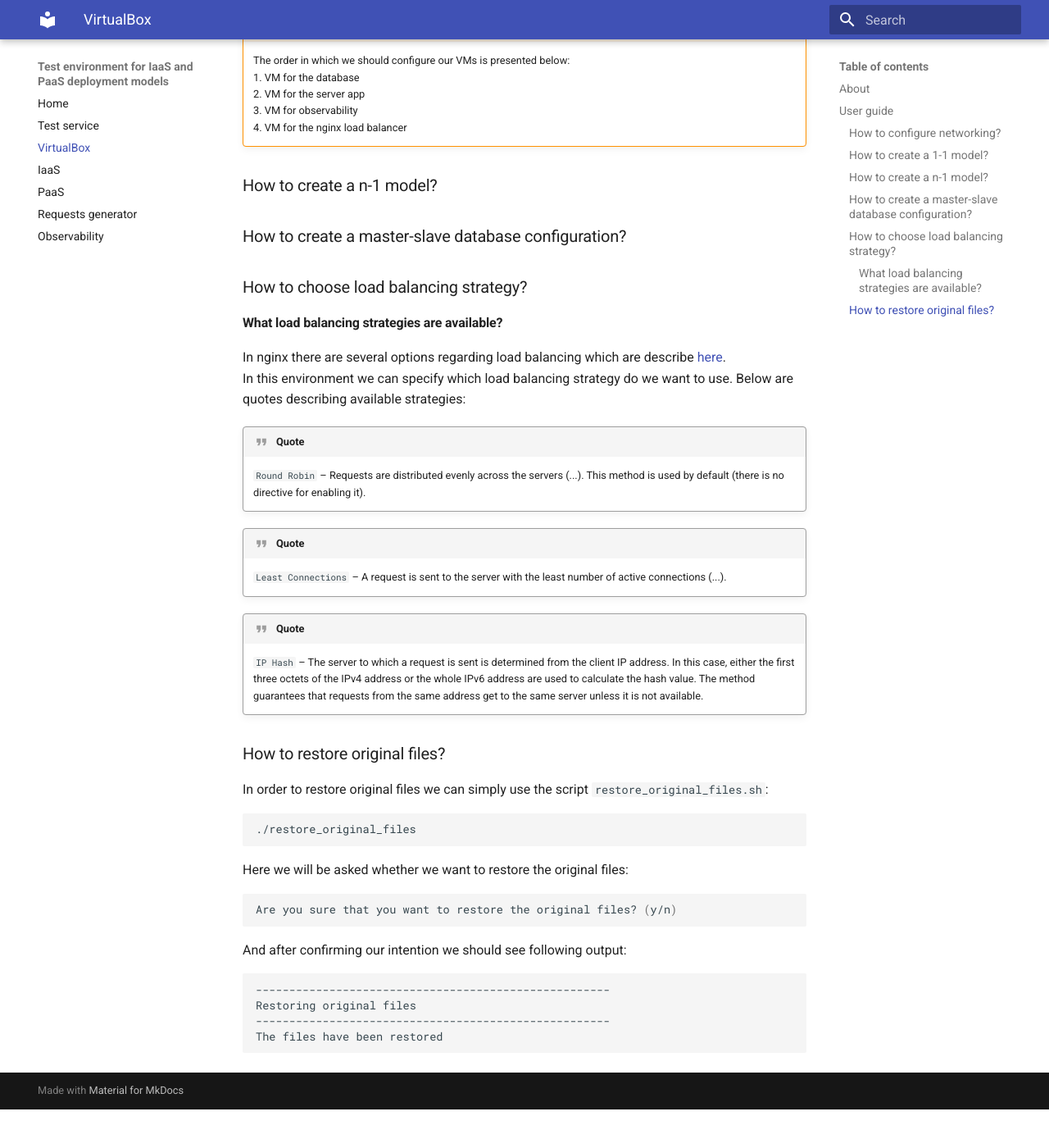
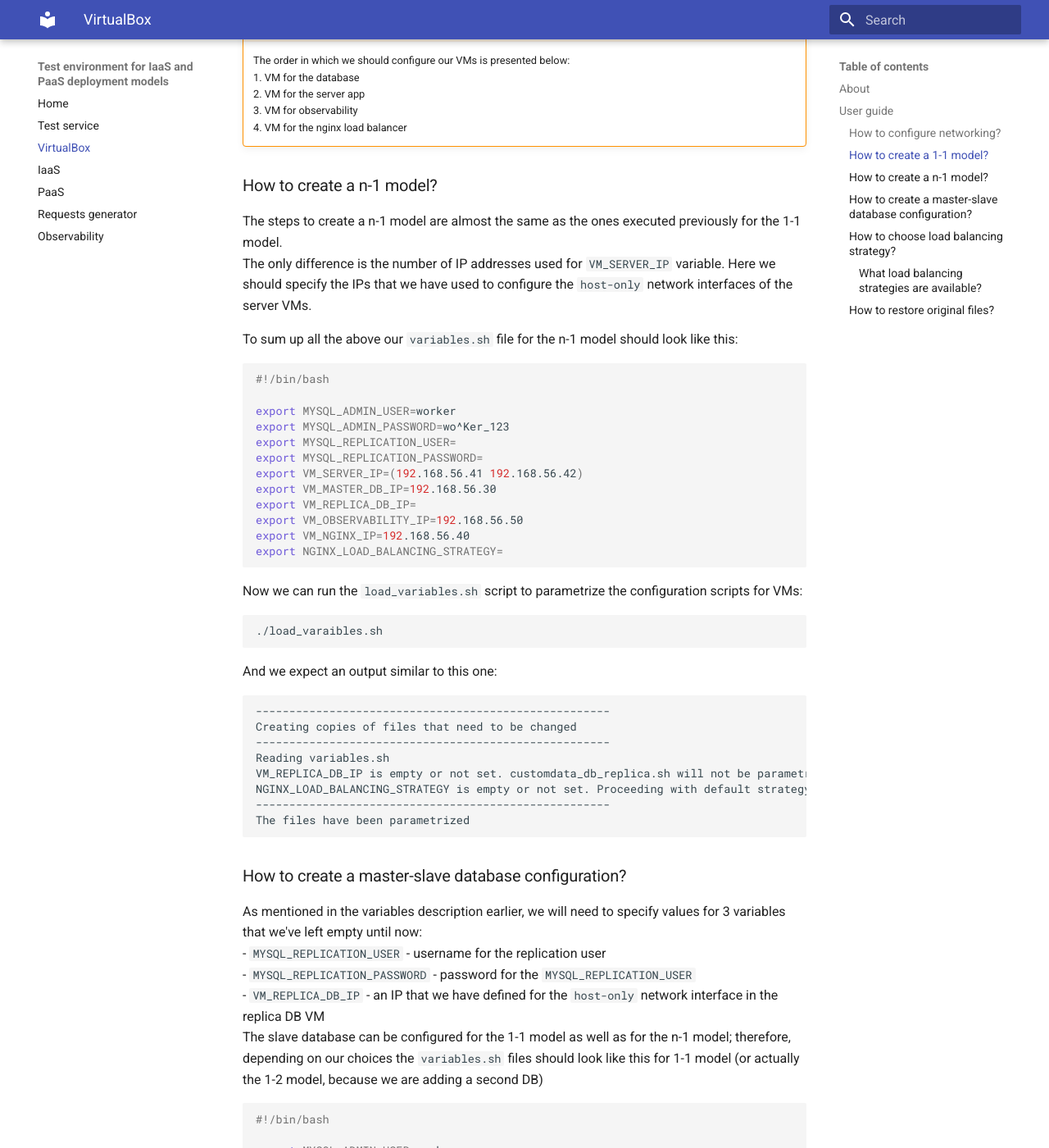
Before and after one commit to WasilewM/23Z-INZ, an MkDocs documentation site: the page built from docs/docs/VirtualBox/virtualbox.md, in a window 1280 px wide and 1400 px high, scrolled down 2973 px. Shown: the whole window at 82% size. Built offline with MkDocs 1.6.1 and Material for MkDocs 9.7.7, drawn with Linux system fonts in a browser that asks for light colours; before the commit the page ends 4326 px from its top, so only the background shows below that; some of the changed text lies outside the part shown.

Commit message:
Add how to section for n-1 model and DB master-slave configuration for VirtualBox

````diff
--- a/docs/docs/VirtualBox/virtualbox.md
+++ b/docs/docs/VirtualBox/virtualbox.md
@@ -58,7 +58,7 @@ Below is an explanation of each variable:
 - `VM_NGINX_IP` - an IP that we have defined for the `host-only` network interface in the nginx VM
 - `NGINX_LOAD_BALANCING_STRATEGY` - a strategy for load balancing. In 1-1 model it is can be left empty. More on the load balancing strategies can be found [here](#how-to-choose-load-balancing-strategy)
 
-To sum up all the above our `variables.sh` file for 1-1 model should look like this:
+To sum up all the above our `variables.sh` file for the 1-1 model should look like this:
 ```shell
 #!/bin/bash
 
@@ -107,8 +107,85 @@ We might be asked to type password for the root user to authorize the installati
     4. VM for the nginx load balancer
 
 ### How to create a n-1 model?
+The steps to create a n-1 model are almost the same as the ones executed previously for the 1-1 model.
+The only difference is the number of IP addresses used for `VM_SERVER_IP` variable. Here we should specify the IPs that we have used to configure the `host-only` network interfaces of the server VMs.
+
+To sum up all the above our `variables.sh` file for the n-1 model should look like this:
+```shell
+#!/bin/bash
+
+export MYSQL_ADMIN_USER=worker
+export MYSQL_ADMIN_PASSWORD=wo^Ker_123
+export MYSQL_REPLICATION_USER=
+export MYSQL_REPLICATION_PASSWORD=
+export VM_SERVER_IP=(192.168.56.41 192.168.56.42)
+export VM_MASTER_DB_IP=192.168.56.30
+export VM_REPLICA_DB_IP=
+export VM_OBSERVABILITY_IP=192.168.56.50
+export VM_NGINX_IP=192.168.56.40
+export NGINX_LOAD_BALANCING_STRATEGY=
+```
+Now we can run the `load_variables.sh` script to parametrize the configuration scripts for VMs:
+```shell
+./load_varaibles.sh
+```
+And we expect an output similar to this one:
+```shell
+-----------------------------------------------------
+Creating copies of files that need to be changed
+-----------------------------------------------------
+Reading variables.sh
+VM_REPLICA_DB_IP is empty or not set. customdata_db_replica.sh will not be parametrized
+NGINX_LOAD_BALANCING_STRATEGY is empty or not set. Proceeding with default strategy "round robin"
+-----------------------------------------------------
+The files have been parametrized
+```
 
 ### How to create a master-slave database configuration?
+As mentioned in the variables description earlier, we will need to specify values for 3 variables that we've left empty until now:
+- `MYSQL_REPLICATION_USER` - username for the replication user
+- `MYSQL_REPLICATION_PASSWORD` - password for the `MYSQL_REPLICATION_USER`
+- `VM_REPLICA_DB_IP` - an IP that we have defined for the `host-only` network interface in the replica DB VM
+The slave database can be configured for the 1-1 model as well as for the n-1 model; therefore, depending on our choices the `variables.sh` files should look like this for 1-1 model (or actually the 1-2 model, because we are adding a second DB)
+```shell
+#!/bin/bash
+
+export MYSQL_ADMIN_USER=worker
+export MYSQL_ADMIN_PASSWORD=wo^Ker_123
+export MYSQL_REPLICATION_USER=repl
+export MYSQL_REPLICATION_PASSWORD=Repl#789
+export VM_SERVER_IP=(192.168.56.41)
+export VM_MASTER_DB_IP=192.168.56.30
+export VM_REPLICA_DB_IP=192.168.56.31
+export VM_OBSERVABILITY_IP=192.168.56.50
+export VM_NGINX_IP=192.168.56.40
+export NGINX_LOAD_BALANCING_STRATEGY=
+```
+Or like this for the n-1 model (or actually n-2, because we are adding a second DB):
+```shell
+#!/bin/bash
+
+export MYSQL_ADMIN_USER=worker
+export MYSQL_ADMIN_PASSWORD=wo^Ker_123
+export MYSQL_REPLICATION_USER=repl
+export MYSQL_REPLICATION_PASSWORD=Repl#789
+export VM_SERVER_IP=(192.168.56.41 192.168.56.42)
+export VM_MASTER_DB_IP=192.168.56.30
+export VM_REPLICA_DB_IP=192.168.56.31
+export VM_OBSERVABILITY_IP=192.168.56.50
+export VM_NGINX_IP=192.168.56.40
+export NGINX_LOAD_BALANCING_STRATEGY=
+```
+And we expect an output similar to this one:
+```shell
+-----------------------------------------------------
+Creating copies of files that need to be changed
+-----------------------------------------------------
+Reading variables.sh
+NGINX_LOAD_BALANCING_STRATEGY is empty or not set. Proceeding with default strategy "round robin"
+-----------------------------------------------------
+The files have been parametrized
+```
 
 ### How to choose load balancing strategy?
 #### What load balancing strategies are available?
@@ -123,6 +200,9 @@ In this environment we can specify which load balancing strategy do we want to u
 
 !!! quote
     `IP Hash` – The server to which a request is sent is determined from the client IP address. In this case, either the first three octets of the IPv4 address or the whole IPv6 address are used to calculate the hash value. The method guarantees that requests from the same address get to the same server unless it is not available.
+
+!!! Tip
+    Load balancing configuration looks the same as for the `IaaS` deployment so for more information have a look [here](../IaaS/iaas.md#how-to-choose-load-balancing-strategy).
 
 ### How to restore original files?
 In order to restore original files we can simply use the script `restore_original_files.sh`:
````
